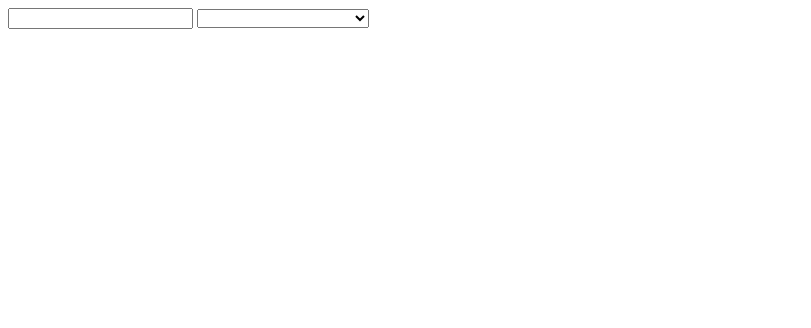
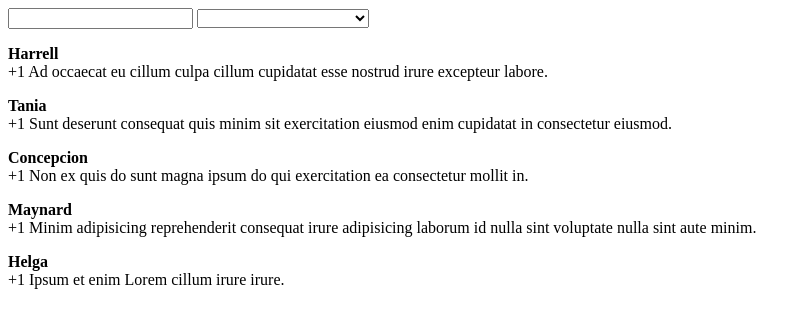
Before and after one commit to rasmeipagna/angular, a plain HTML site: page controllers-scopes.html in a window 1280 px wide. Shown: the whole page, without its empty margins (0-811 px from the left). Drawn offline with nearby package versions, Linux system fonts and the light colour scheme.

Commit message:
correction scope. Init Modul

```diff
--- a/controllers-scopes.html
+++ b/controllers-scopes.html
@@ -3,7 +3,8 @@
     <head>
         <title></title>
     </head>
-<body ng-app>
+<body ng-app="MonApp">
+  <div ng-controller="CommentsCtrl">
     <input type="text" ng-model="query" />
     <select ng-model="order">
         <option value="username">Organisation par nom</option>
@@ -18,7 +19,7 @@
                 {{comment.content}}
             </p>
         </div>
-
+      </div>
 
     <!-- Petite calculatrice -->
     <!-- <input type="text" ng-model="nbre1" />
@@ -29,9 +30,9 @@
     <script  src="https://ajax.googleapis.com/ajax/libs/angularjs/1.8.2/angular.min.js"></script>
 
     <script>
-        function CommentsCtrl($scope){
-
-            $scope.comments = [
+      var app = angular.module('MonApp', []);
+      app.controller('CommentsCtrl', function ($scope){
+        $scope.comments = [
               {
                 "username": "Harrell",
                 "city": "Duryea",
@@ -63,7 +64,11 @@
                 "content": "+1 Ipsum et enim Lorem cillum irure irure."
               }
             ];
-                    }
+
+      });
+
+
+
     </script>
 </body>
 </html>
```
